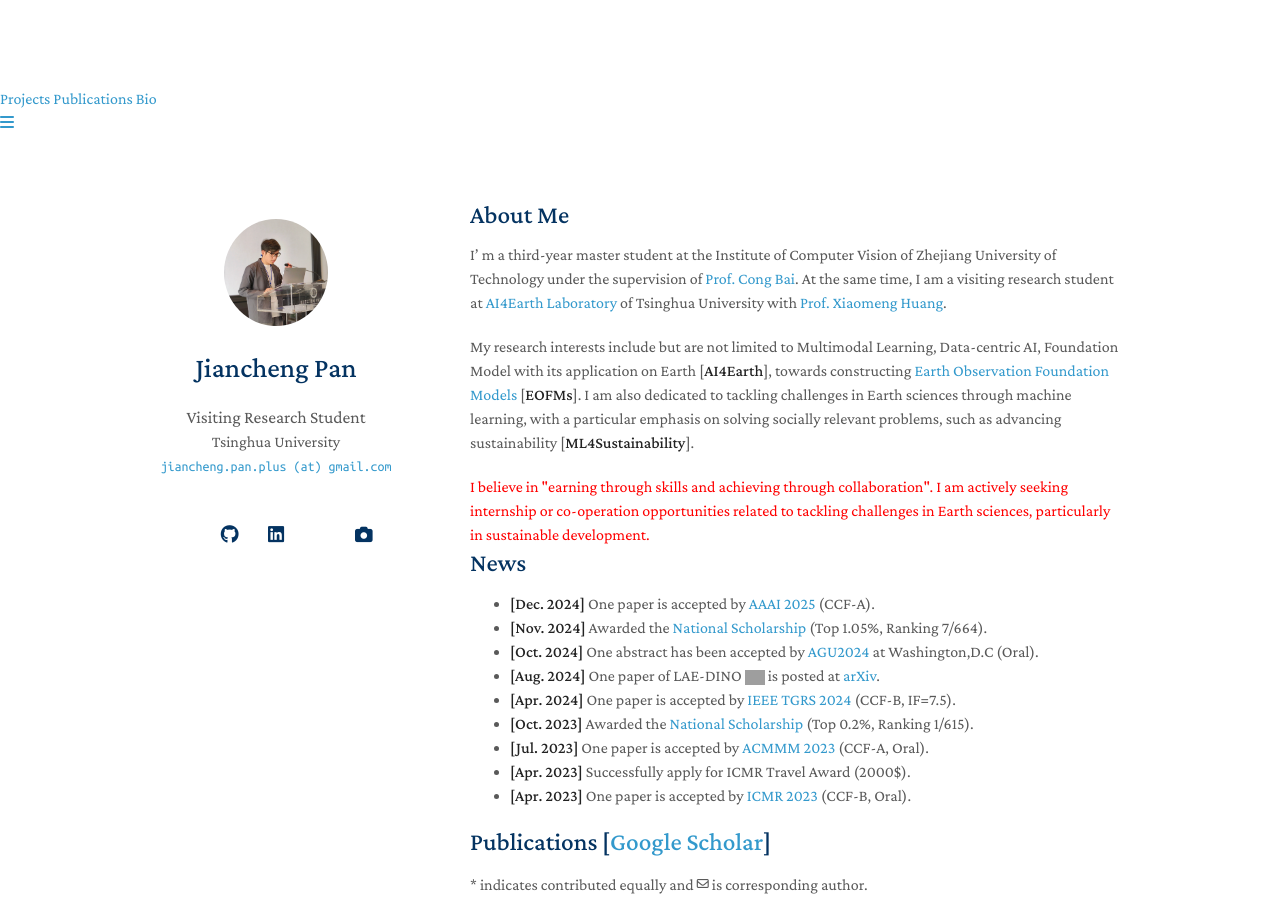
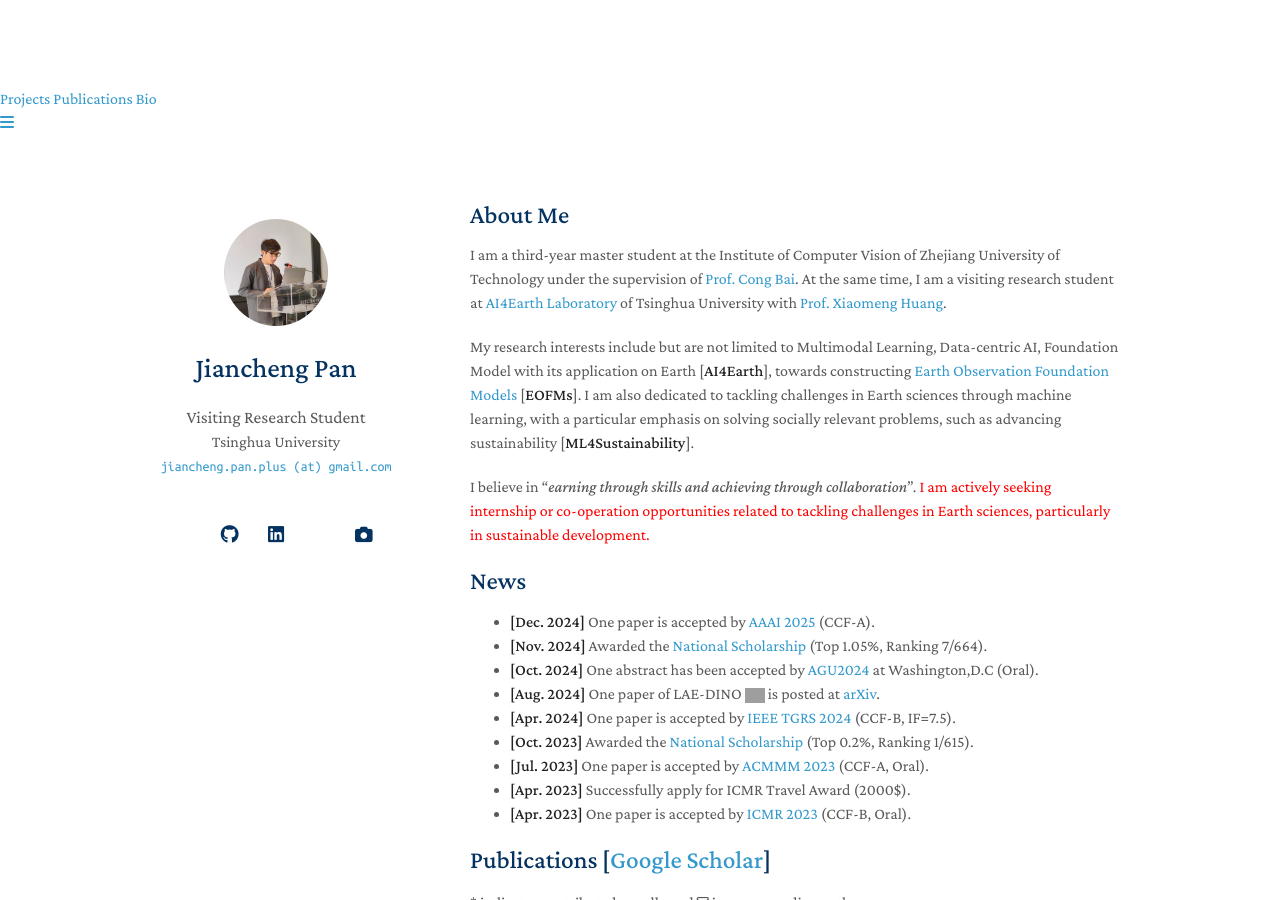
Before and after one commit to jaychempan/jaychempan.github.io, a Jekyll site: the page built from index.md, in a window 1280 px wide and 900 px high. Built offline with Jekyll 4.4.1, drawn with Linux system fonts in a browser that asks for light colours; a style sheet for code colours, icons or effects is not loaded; our own code applies the rules of GitHub Pages for plain Markdown files; grey boxes are pictures that could not be loaded.

Commit message:
update index

```diff
--- a/index.md
+++ b/index.md
@@ -4,12 +4,12 @@ layout: homepage
 
 ## About Me
 
-I' m a third-year master student at the Institute of Computer Vision of Zhejiang University of Technology under the supervision of <a href="https://scholar.google.com/citations?user=XGZ4UZgAAAAJ&hl=en&oi=ao">Prof. Cong Bai</a>. At the same time, I am a visiting research student at <a href="https://github.com/AI4EarthLab">AI4Earth Laboratory</a>  of Tsinghua University with <a href="https://scholar.google.com/citations?user=yH9OkqYAAAAJ&hl=en">Prof. Xiaomeng Huang</a>.
+I am a third-year master student at the Institute of Computer Vision of Zhejiang University of Technology under the supervision of <a href="https://scholar.google.com/citations?user=XGZ4UZgAAAAJ&hl=en&oi=ao">Prof. Cong Bai</a>. At the same time, I am a visiting research student at <a href="https://github.com/AI4EarthLab">AI4Earth Laboratory</a>  of Tsinghua University with <a href="https://scholar.google.com/citations?user=yH9OkqYAAAAJ&hl=en">Prof. Xiaomeng Huang</a>.
 <!-- Before that, I received the B.E. degree from Jiangxi Normal University in 2022, under the supervision of <a href="https://scholar.google.com/citations?user=ZO3KGykAAAAJ&hl=en&oi=ao">Prof. Aiwen Jiang</a>. -->
 
 My research interests include but are not limited to Multimodal Learning, Data-centric AI, Foundation Model with its application on Earth [**AI4Earth**], towards constructing <a href="https://github.com/Earth-Observation-Foundation-Models">Earth Observation Foundation Models</a> [**EOFMs**]. I am also dedicated to tackling challenges in Earth sciences through machine learning, with a particular emphasis on solving socially relevant problems, such as advancing sustainability [**ML4Sustainability**].
 
-<font color="red">I believe in "earning through skills and achieving through collaboration". I am actively seeking internship or co-operation opportunities related to tackling challenges in Earth sciences, particularly in sustainable development.</font>
+I believe in "*earning through skills and achieving through collaboration*". <font color="red">I am actively seeking internship or co-operation opportunities related to tackling challenges in Earth sciences, particularly in sustainable development.</font>
 
 ## News
 - **[Dec. 2024]** One paper is accepted by <a href="https://aaai.org/conference/aaai/aaai-25/">AAAI 2025</a> (CCF-A).
```
